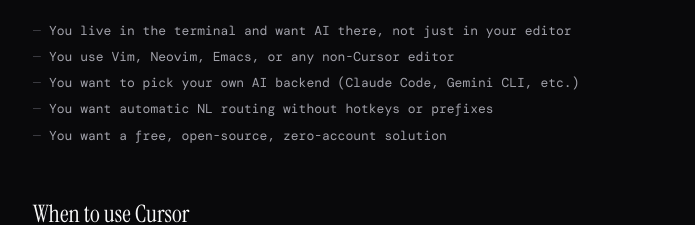
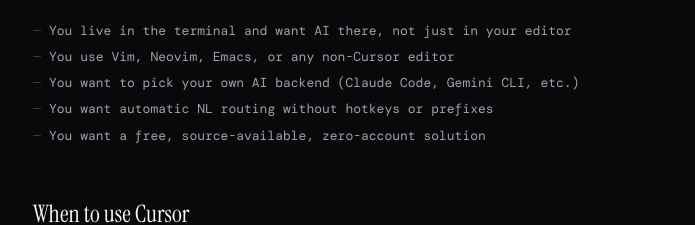
Before and after one commit to lacymorrow/lacy.sh, a Next.js app: page /vs/cursor in a window 1280 px wide. Shown: the part 1445-1670 px from the top of the page, without its empty margins (291-986 px from the left). Built offline with nearby package versions, Linux system fonts and the light colour scheme; no server answers; a web font is replaced by a local one.

Commit message:
fix(copy): last open-source claim on the cursor comparison [LAC-4698]

```diff
--- a/app/vs/cursor/page.tsx
+++ b/app/vs/cursor/page.tsx
@@ -170,7 +170,7 @@ export default function VsCursor() {
           <li>You use Vim, Neovim, Emacs, or any non-Cursor editor</li>
           <li>You want to pick your own AI backend (Claude Code, Gemini CLI, etc.)</li>
           <li>You want automatic NL routing without hotkeys or prefixes</li>
-          <li>You want a free, open-source, zero-account solution</li>
+          <li>You want a free, source-available, zero-account solution</li>
         </ul>
       </section>
 
```
